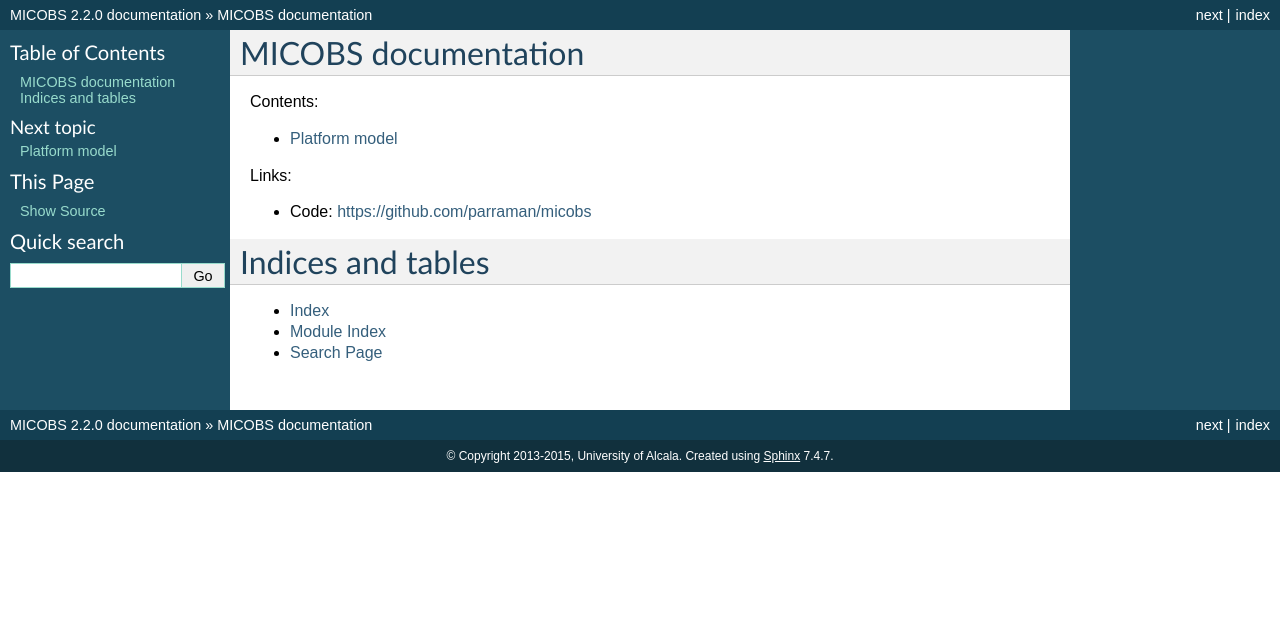
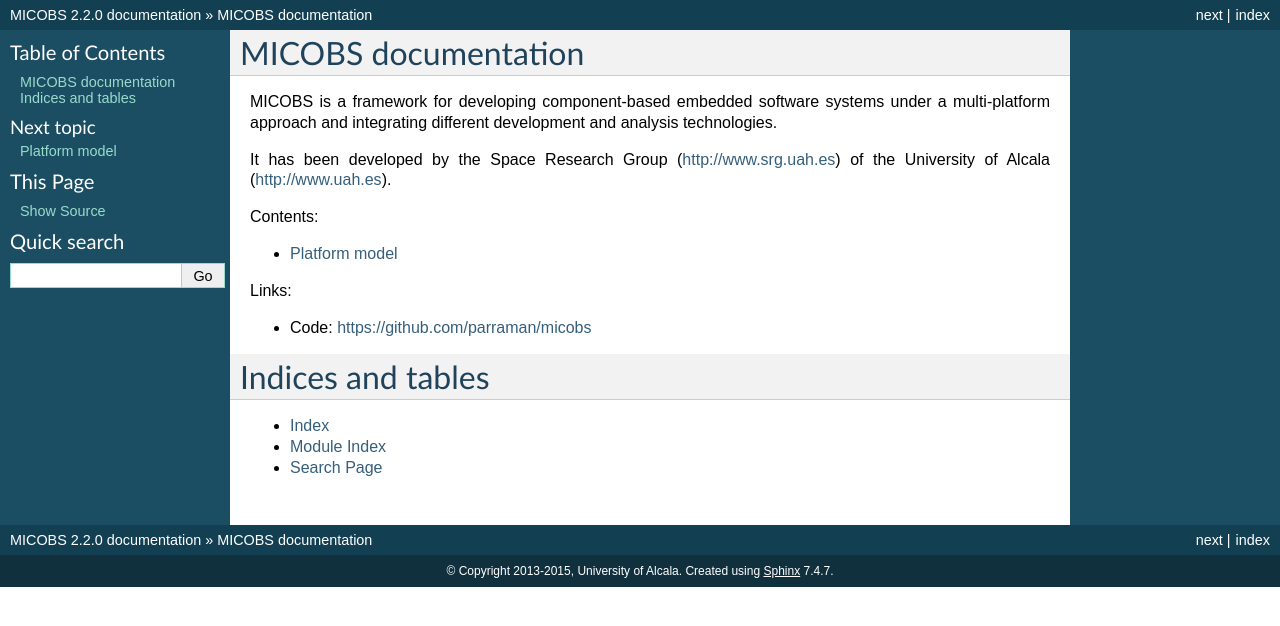
Before and after one commit to parraman/micobs, a Sphinx documentation site: the page built from docs/index.rst, in a window 1280 px wide. Shown: the top 626 px of the page. Built offline with Sphinx 7.4.7, drawn with Linux system fonts in a browser that asks for light colours.

Commit message:
Added new lines to the index file.

```diff
--- a/docs/index.rst
+++ b/docs/index.rst
@@ -5,6 +5,13 @@
 
 MICOBS documentation
 ====================
+
+MICOBS is a framework for developing component-based embedded software systems
+under a multi-platform approach and integrating different development and
+analysis technologies.
+
+It has been developed by the Space Research Group (http://www.srg.uah.es) of
+the University of Alcala (http://www.uah.es).
 
 Contents:
 
```
